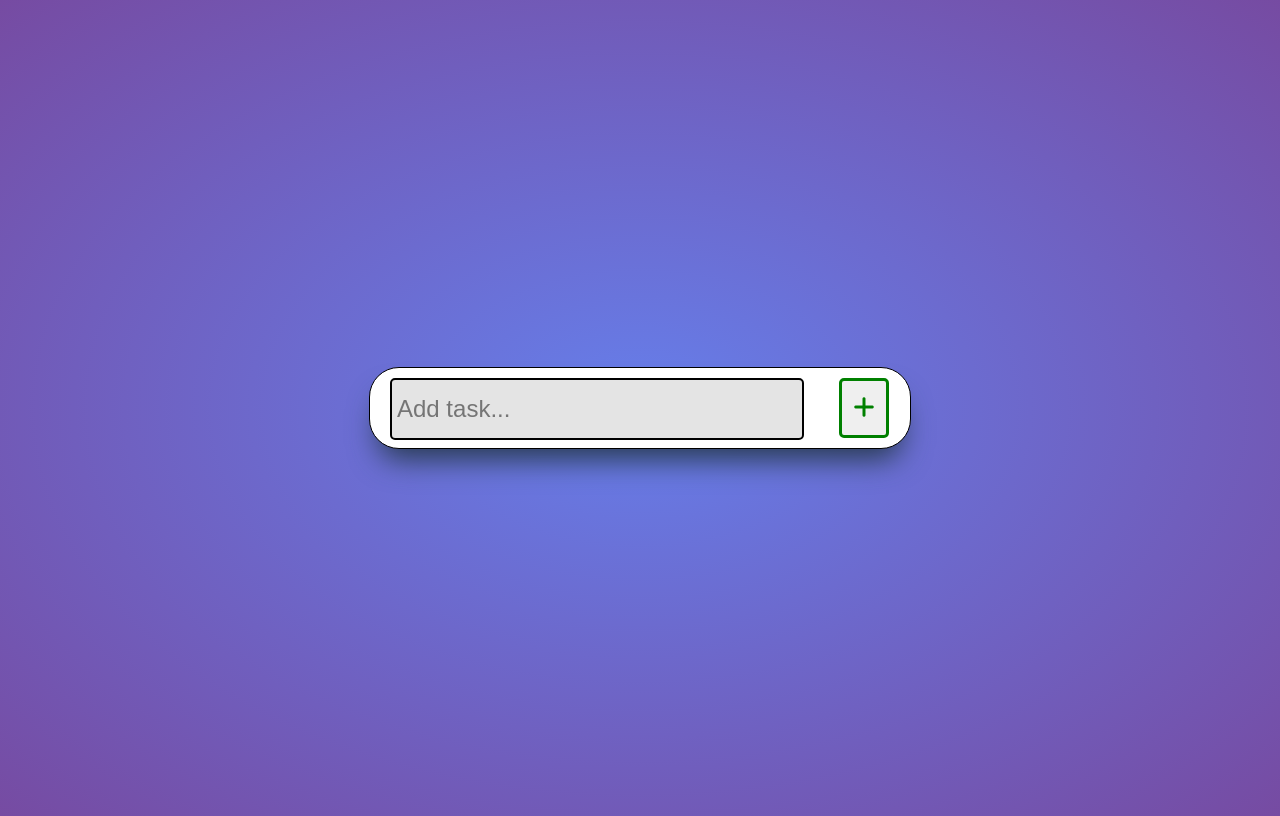
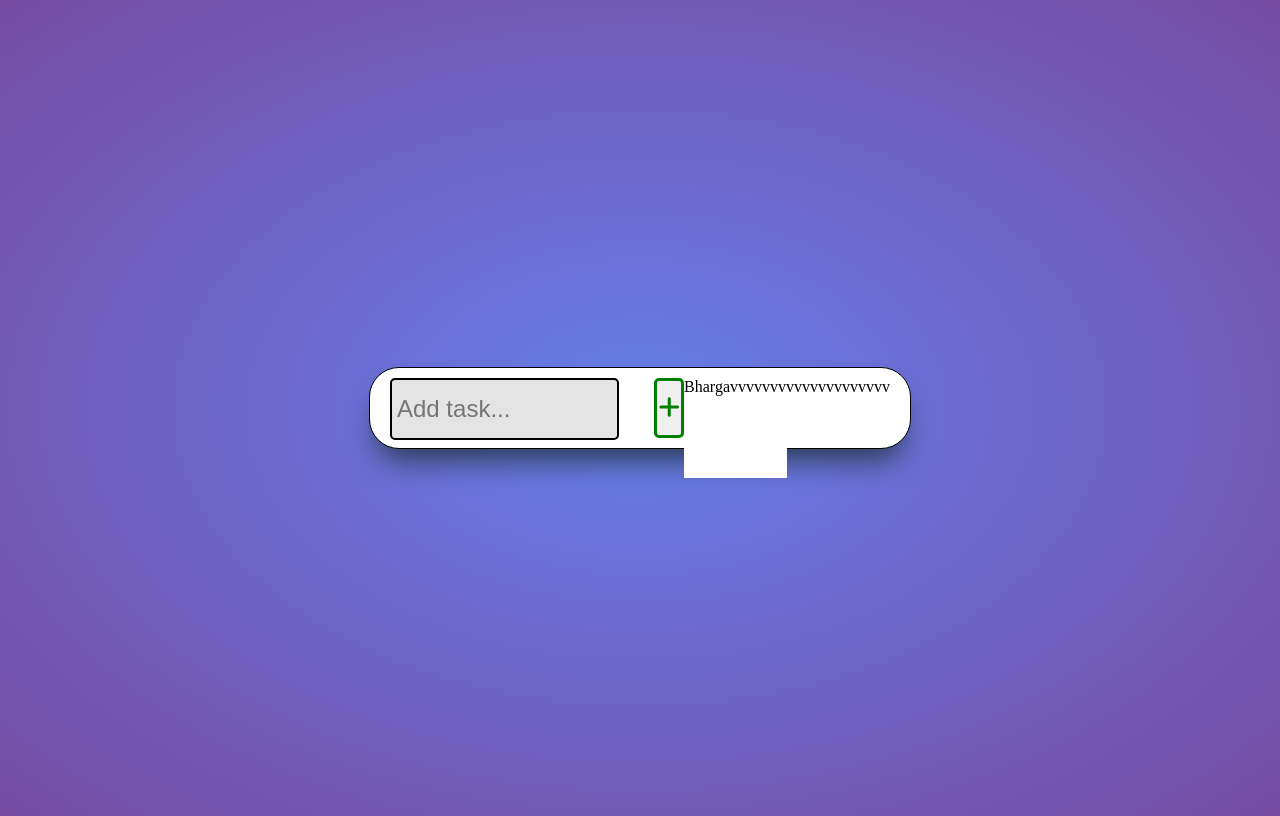
Before and after one commit to bhargav-borah/To-Do-List, a plain HTML site: page index.html in a window 1280 px wide. Drawn offline with Linux system fonts and the light colour scheme.

Commit message:
Update index.html

```diff
--- a/index.html
+++ b/index.html
@@ -13,11 +13,13 @@
     <div class="container">
         <input type="text" placeholder="Add task..." class="task-input">
         <button class="add-task-button"><i class="fa-solid fa-plus"></i></button>
+
+        <div class="task-container">
+            <div class="task">Bhargavvvvvvvvvvvvvvvvvvvv</div>
+        </div>
     </div>
 
-    <div class="task-container">
 
-    </div>
 
     <script src="app.js"></script>
 </body>
```
